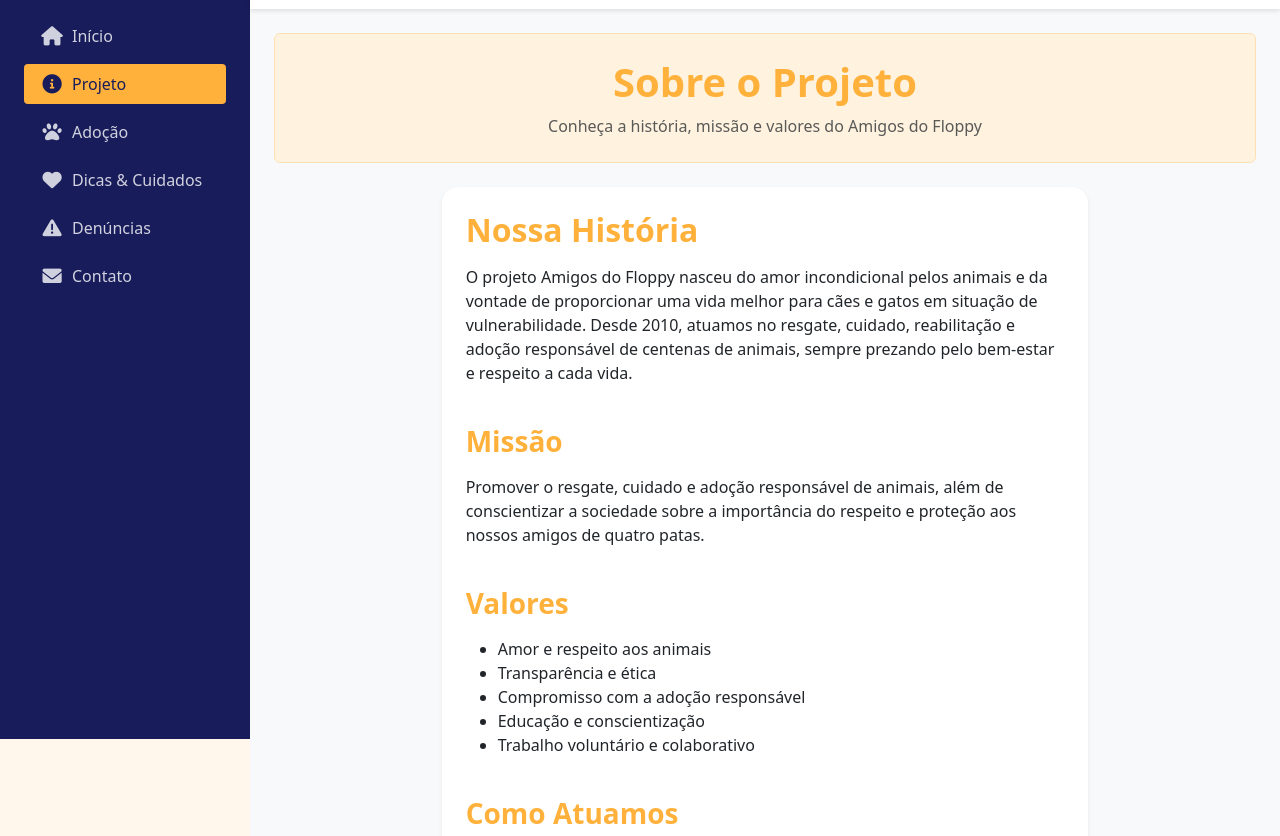
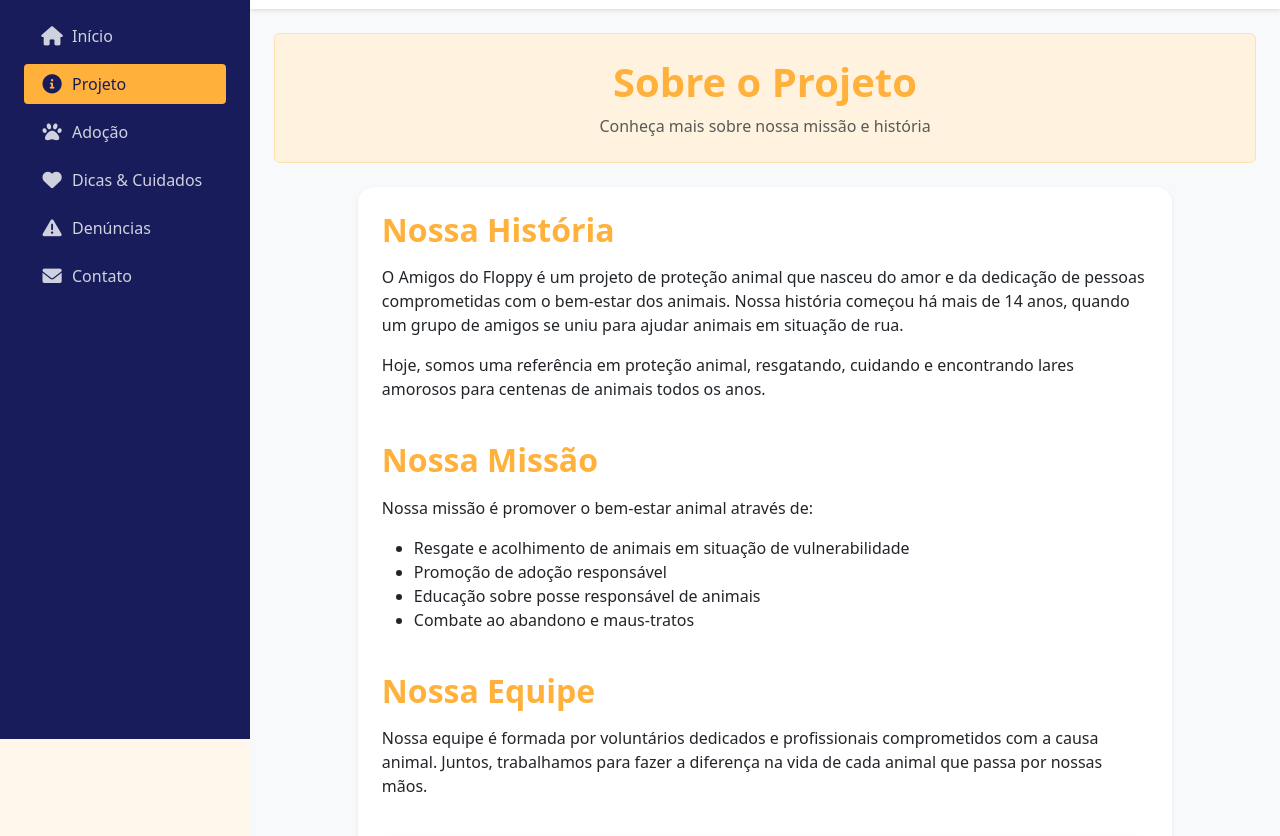
Before and after one commit to henrylima1/amigos-do-floppy, a plain HTML site: page projeto.html in a window 1280 px wide. Shown: the part 61-897 px from the top of the page. Drawn offline with nearby package versions, Linux system fonts and the light colour scheme.

```diff
--- a/projeto.html
+++ b/projeto.html
@@ -63,26 +63,31 @@
             <main class="content-area p-4">
                 <section class="welcome-section mb-4 p-4 rounded bg-welcome">
                     <h1 class="fw-bold text-center text-orange mb-2">Sobre o Projeto</h1>
-                    <p class="text-center text-muted mb-0">Conheça a história, missão e valores do Amigos do Floppy</p>
+                    <p class="text-center text-muted mb-0">Conheça mais sobre nossa missão e história</p>
                 </section>
                 <section class="project-section mb-5">
                     <div class="row justify-content-center">
-                        <div class="col-lg-8">
+                        <div class="col-lg-10">
                             <div class="card p-4 border-0 shadow-sm bg-white rounded-4">
                                 <h2 class="fw-bold mb-3 text-orange">Nossa História</h2>
-                                <p>O projeto Amigos do Floppy nasceu do amor incondicional pelos animais e da vontade de proporcionar uma vida melhor para cães e gatos em situação de vulnerabilidade. Desde 2010, atuamos no resgate, cuidado, reabilitação e adoção responsável de centenas de animais, sempre prezando pelo bem-estar e respeito a cada vida.</p>
-                                <h3 class="fw-bold mt-4 mb-3 text-orange">Missão</h3>
-                                <p>Promover o resgate, cuidado e adoção responsável de animais, além de conscientizar a sociedade sobre a importância do respeito e proteção aos nossos amigos de quatro patas.</p>
-                                <h3 class="fw-bold mt-4 mb-3 text-orange">Valores</h3>
+                                <p>O Amigos do Floppy é um projeto de proteção animal que nasceu do amor e da dedicação de pessoas comprometidas com o bem-estar dos animais. Nossa história começou há mais de 14 anos, quando um grupo de amigos se uniu para ajudar animais em situação de rua.</p>
+                                <p>Hoje, somos uma referência em proteção animal, resgatando, cuidando e encontrando lares amorosos para centenas de animais todos os anos.</p>
+
+                                <h2 class="fw-bold mb-3 mt-4 text-orange">Nossa Missão</h2>
+                                <p>Nossa missão é promover o bem-estar animal através de:</p>
                                 <ul>
-                                    <li>Amor e respeito aos animais</li>
-                                    <li>Transparência e ética</li>
-                                    <li>Compromisso com a adoção responsável</li>
-                                    <li>Educação e conscientização</li>
-                                    <li>Trabalho voluntário e colaborativo</li>
+                                    <li>Resgate e acolhimento de animais em situação de vulnerabilidade</li>
+                                    <li>Promoção de adoção responsável</li>
+                                    <li>Educação sobre posse responsável de animais</li>
+                                    <li>Combate ao abandono e maus-tratos</li>
                                 </ul>
-                                <h3 class="fw-bold mt-4 mb-3 text-orange">Como Atuamos</h3>
-                                <p>Realizamos resgates, oferecemos cuidados veterinários, promovemos campanhas de adoção e eventos educativos, além de manter uma rede de lares temporários e voluntários engajados na causa animal.</p>
+
+                                <h2 class="fw-bold mb-3 mt-4 text-orange">Nossa Equipe</h2>
+                                <p>Nossa equipe é formada por voluntários dedicados e profissionais comprometidos com a causa animal. Juntos, trabalhamos para fazer a diferença na vida de cada animal que passa por nossas mãos.</p>
+
+                                <div class="text-center mt-4">
+                                    <img src="img/equipe.jpg" alt="Nossa Equipe" class="img-fluid rounded-4 equipe-img" style="max-width: 800px; width: 100%; height: auto; box-shadow: 0 4px 12px rgba(0,0,0,0.1);">
+                                </div>
                             </div>
                         </div>
                     </div>
```
